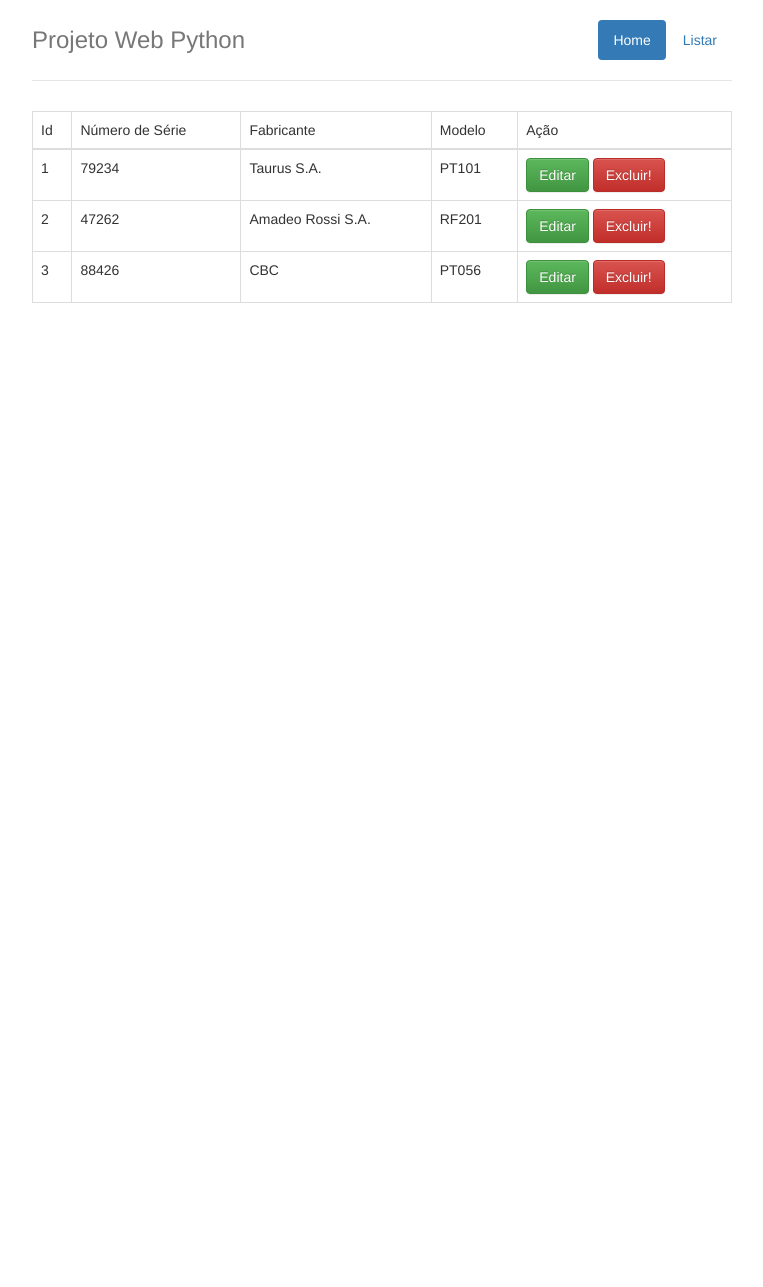
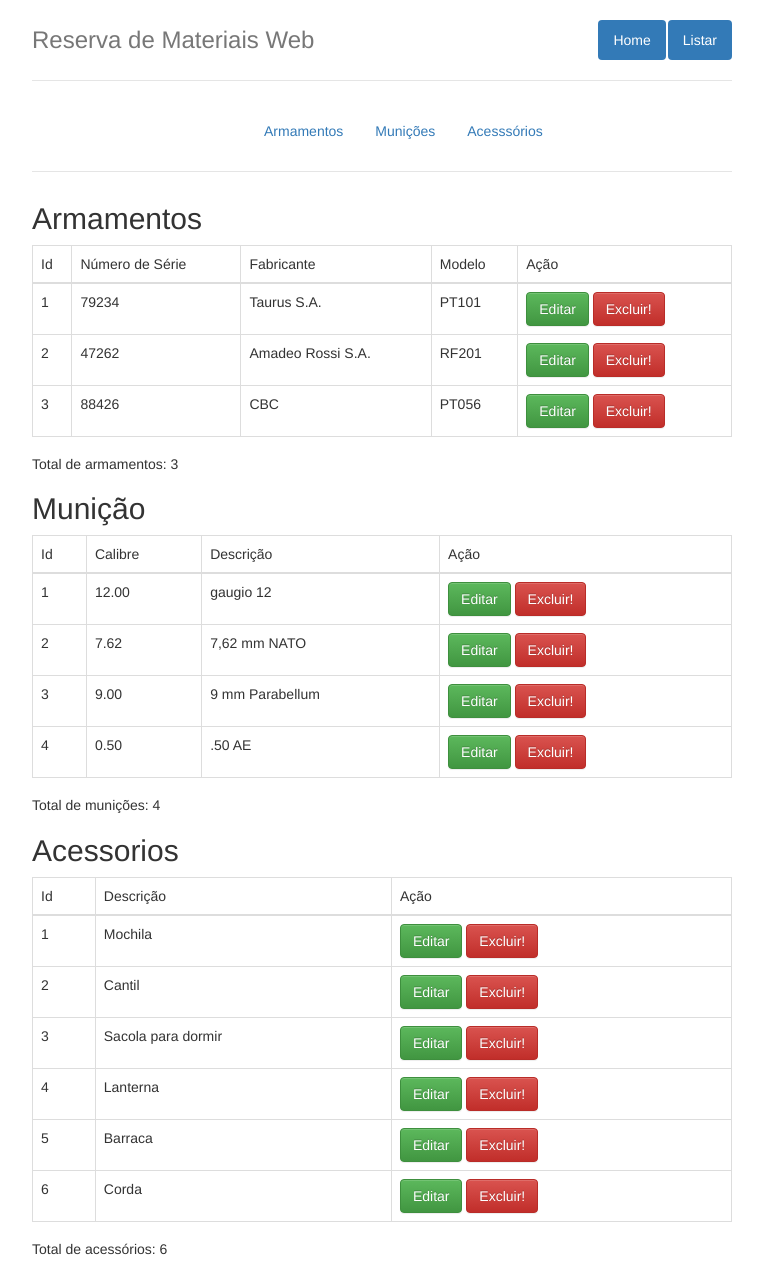
Before and after one commit to welbert/ProjetoWebPython, a Django app: page /p_registro/listar in a window 1280 px wide. Shown: the whole page, without its empty margins (258-1021 px from the left). Before the commit the page ends 303 px from the top, so only its background shows below. Run offline with Django 3.2, Linux system fonts and the light colour scheme; a user stored in the database is signed in; data comes from the database, SQL or seed files in the repository; both versions use the stored data as it was after the commit; some libraries are stand-ins or nearby versions.

Commit message:
template adaptado para listar municao, armamento e acessorio.

```diff
--- a/registro/templates/base/layout.html
+++ b/registro/templates/base/layout.html
@@ -18,11 +18,11 @@
     <div class="header clearfix">
         <nav>
           <ul class="nav nav-pills pull-right">
-            <li role="presentation" class="active"><a href="/">Home</a></li>
-            <li role="presentation"><a href="{% url 'index' %}">Listar</a></li>
+            <li role="presentation" class="active"><a href="{% url 'index' %}">Home</a></li>
+            <li role="presentation" class="active"><a href="{% url 'listar' %}">Listar</a></li>
           </ul>
         </nav>
-        <h3 class="text-muted">Projeto Web Python</h3>
+        <h3 class="text-muted">Reserva de Materiais Web</h3>
     </div>
     <div class="clearfix"></div>
     {% block content %}{% endblock %}
--- a/registro/templates/registro/listar.html
+++ b/registro/templates/registro/listar.html
@@ -1,8 +1,21 @@
 {% extends 'base/layout.html' %}
 
-{% block title %}Armamentos{% endblock %}
+{% block title %}Equipamentos{% endblock %}
 
 {% block content %}
+
+<div class="header clearfix">
+    <nav>
+      <ul class="nav nav-pills" style=" margin-left: 31%;">
+        <li role="presentation" ><a href="{% url 'armamento' %}">Armamentos</a></li>
+        <li role="presentation" ><a href="{% url 'municao' %}">Munições</a></li>
+        <li role="presentation" ><a href="{% url 'acessorio' %}">Acesssórios</a></li>
+      </ul>
+    </nav>
+</div>
+
+{% if armamento_list %}
+<h2>Armamentos</h2>
 <table class="table table-bordered table-responsive">
 <thead>
 <tr>
@@ -28,5 +41,62 @@
     {% endfor %}
 </tbody>
 </table>
+<h5>Total de armamentos: {{ armamento_count }}</h5>
+{% endif %}
+
+
+{% if municao_list %}
+<h2>Munição</h2>
+<table class="table table-bordered table-responsive">
+<thead>
+<tr>
+    <td>Id</td>
+    <td>Calibre</td>
+    <td>Descrição</td>
+    <td>Ação</td>
+</tr>
+</thead>
+<tbody>
+    {% for item in municao_list %}
+        <tr>
+            <td>{{ item.id}}</td>
+            <td>{{ item.calibre}}</td>
+            <td>{{ item.descricao}}</td>
+            <td>
+                <a href="{% url 'index' %}"><button class="btn btn-success">Editar</button></a>
+                <a href="{% url 'index' %}" onclick="return confirm('Deseja Excluir?')"><button class="btn btn-danger">Excluir!</button></a>
+            </td>
+        </tr>
+    {% endfor %}
+</tbody>
+</table>
+<h5>Total de munições: {{ municao_count }}</h5>
+{% endif %}
+
+{% if acessorio_list %}
+<h2>Acessorios</h2>
+<table class="table table-bordered table-responsive">
+<thead>
+<tr>
+    <td>Id</td>
+    <td>Descrição</td>
+    <td>Ação</td>
+</tr>
+</thead>
+<tbody>
+    {% for item in acessorio_list %}
+        <tr>
+            <td>{{ item.id}}</td>
+            <td>{{ item.descricao}}</td>
+            <td>
+                <a href="{% url 'index' %}"><button class="btn btn-success">Editar</button></a>
+                <a href="{% url 'index' %}" onclick="return confirm('Deseja Excluir?')"><button class="btn btn-danger">Excluir!</button></a>
+            </td>
+        </tr>
+    {% endfor %}
+</tbody>
+</table>
+<h5>Total de acessórios: {{ acessorio_count }}</h5>
+{% endif %}
 
 {% endblock %}
```
Also changed, not shown: registro/templates/registro/index.html (+14 -9 lines), db.sqlite3.
